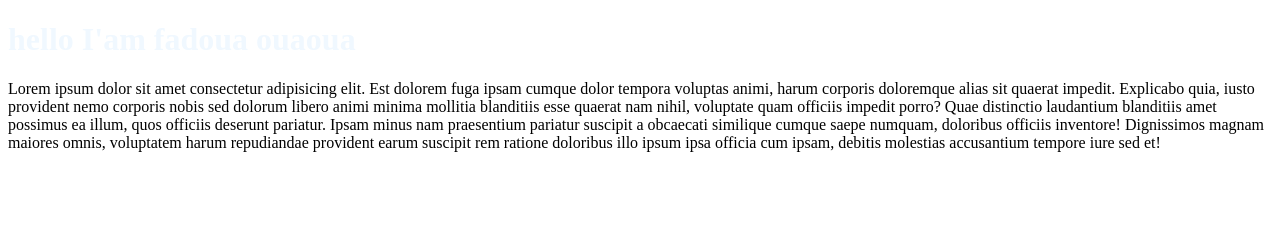
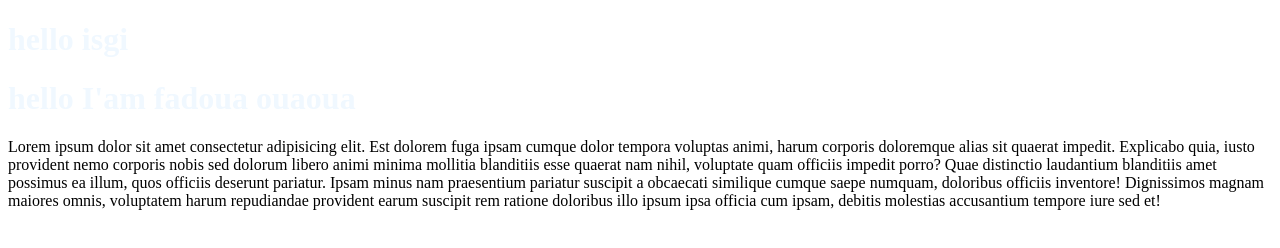
Before and after one commit to fadouaouaoua1/hiba1, a plain HTML site: page index.html in a window 1280 px wide. Drawn offline with Linux system fonts and the light colour scheme.

Commit message:
add isgi

```diff
--- a/index.html
+++ b/index.html
@@ -7,6 +7,7 @@
     <title>Document</title>
 </head>
 <body>
+    <h1>hello isgi</h1>
     <h1>hello I'am fadoua ouaoua</h1>
     <p>Lorem ipsum dolor sit amet consectetur adipisicing elit. Est dolorem fuga ipsam cumque dolor tempora voluptas animi, harum corporis doloremque alias sit quaerat impedit. Explicabo quia, iusto provident nemo corporis nobis sed dolorum libero animi minima mollitia blanditiis esse quaerat nam nihil, voluptate quam officiis impedit porro? Quae distinctio laudantium blanditiis amet possimus ea illum, quos officiis deserunt pariatur. Ipsam minus nam praesentium pariatur suscipit a obcaecati similique cumque saepe numquam, doloribus officiis inventore! Dignissimos magnam maiores omnis, voluptatem harum repudiandae provident earum suscipit rem ratione doloribus illo ipsum ipsa officia cum ipsam, debitis molestias accusantium tempore iure sed et!</p>
 </body>
```
